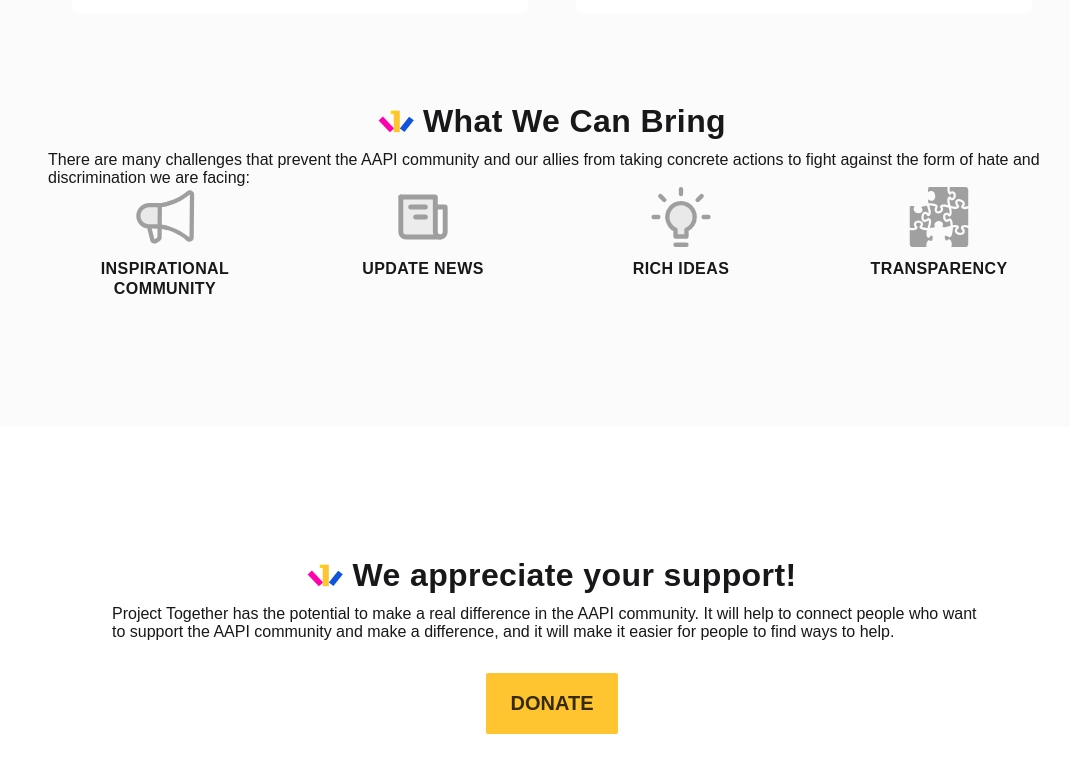
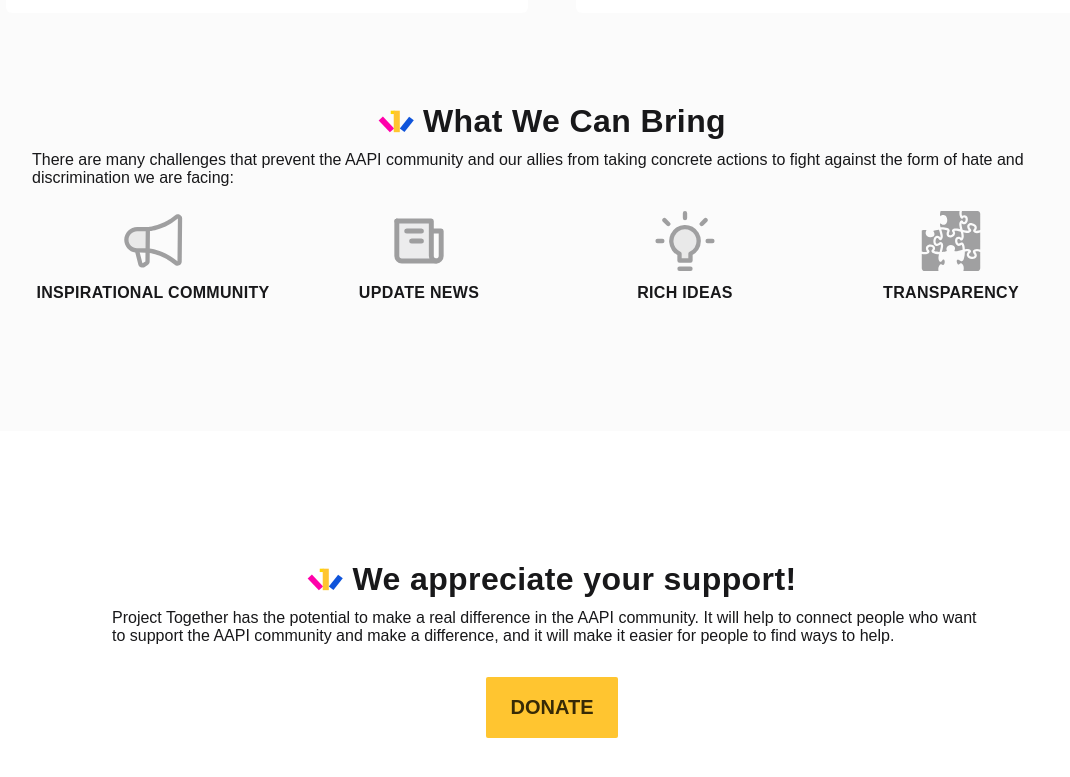
Before and after one commit to 1thing-org/1thing.org, a React (Create React App) app: page /projects/project-together in a window 1280 px wide. Shown: the part 1596-2373 px from the top of the page, without its empty margins (88-1158 px from the left). Built offline with nearby package versions, Linux system fonts and the light colour scheme; no server answers.

Commit message:
adjust the css of what we can bring in Project Together  (#169)
* bottom section of project together

* update css

* adjust the space of what we can bring

```diff
--- a/src/components/projects/projectTogether/bottomSection/BottomSec.css
+++ b/src/components/projects/projectTogether/bottomSection/BottomSec.css
@@ -30,7 +30,6 @@
 
 #features {
     display: flex;
-    width: 1008px;
     flex-direction: column;
     align-items: center;
     gap: 24px;
@@ -80,7 +79,6 @@
 }
 
 .bottom-text {
-    max-width: 1008px;
     color: var(--neutral-neutral-01, #18181A);
     font-size: 16px;
     font-style: normal;
@@ -89,6 +87,10 @@
     text-align: left;
     padding-top:10px;
     margin-bottom: 0;
+}
+
+.icon-row{
+    margin-top:24px;
 }
 
 #lower {
@@ -132,7 +134,7 @@
     font-style: normal;
     font-weight: 600;
     line-height: 20px;
-    letter-spacing: 0.4px;
+    letter-spacing: 0.3px;
     text-transform: uppercase;
 }
 
@@ -171,3 +173,11 @@
         height: 165px;
     }
 }
+
+@media screen and (max-width: 767px){
+     #core-features-support-section{
+        padding: 110px;
+    }
+
+
+}
--- a/src/components/projects/projectTogether/bottomSection/BottomSec.tsx
+++ b/src/components/projects/projectTogether/bottomSection/BottomSec.tsx
@@ -77,7 +77,7 @@ function BottomSec() {
             There are many challenges that prevent the AAPI community and our allies from taking concrete actions to fight against
             the form of hate and discrimination we are facing:
           </p>
-          <Row>
+          <Row className="icon-row">
             <Col md={3} id="icon">
               <Image src={a1} id="icon-img" />
               <Card.Text id="icon-text">INSPIRATIONAL COMMUNITY</Card.Text>
@@ -105,10 +105,10 @@ function BottomSec() {
             <h2 className="core-features">We appreciate your support!</h2>
           </Container>
 
-          <p className="bottom-text">
+          <Col xs={12} className="bottom-text">
             Project Together has the potential to make a real difference in the AAPI community. It will help to connect people
             who want to support the AAPI community and make a difference, and it will make it easier for people to find ways to help.
-          </p>
+          </Col>
 
           <Button id="donate-button">Donate</Button>
         </div>
```
